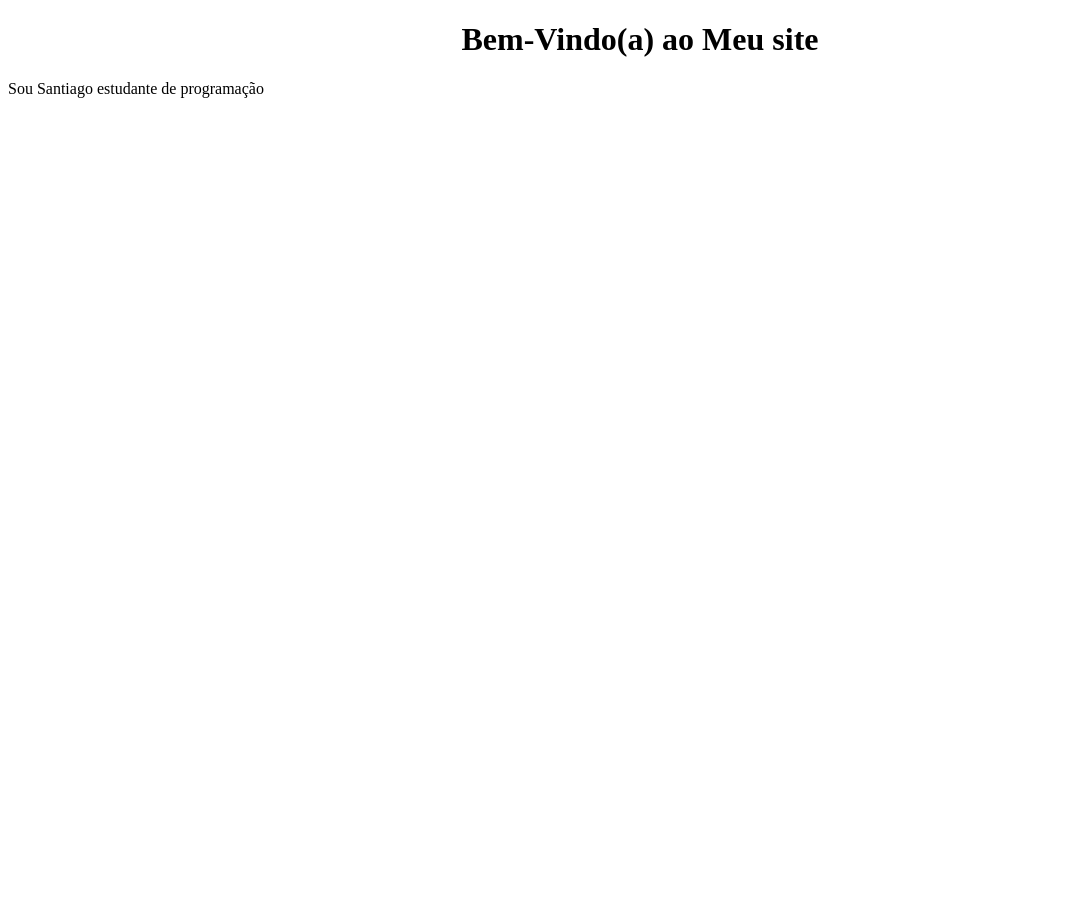
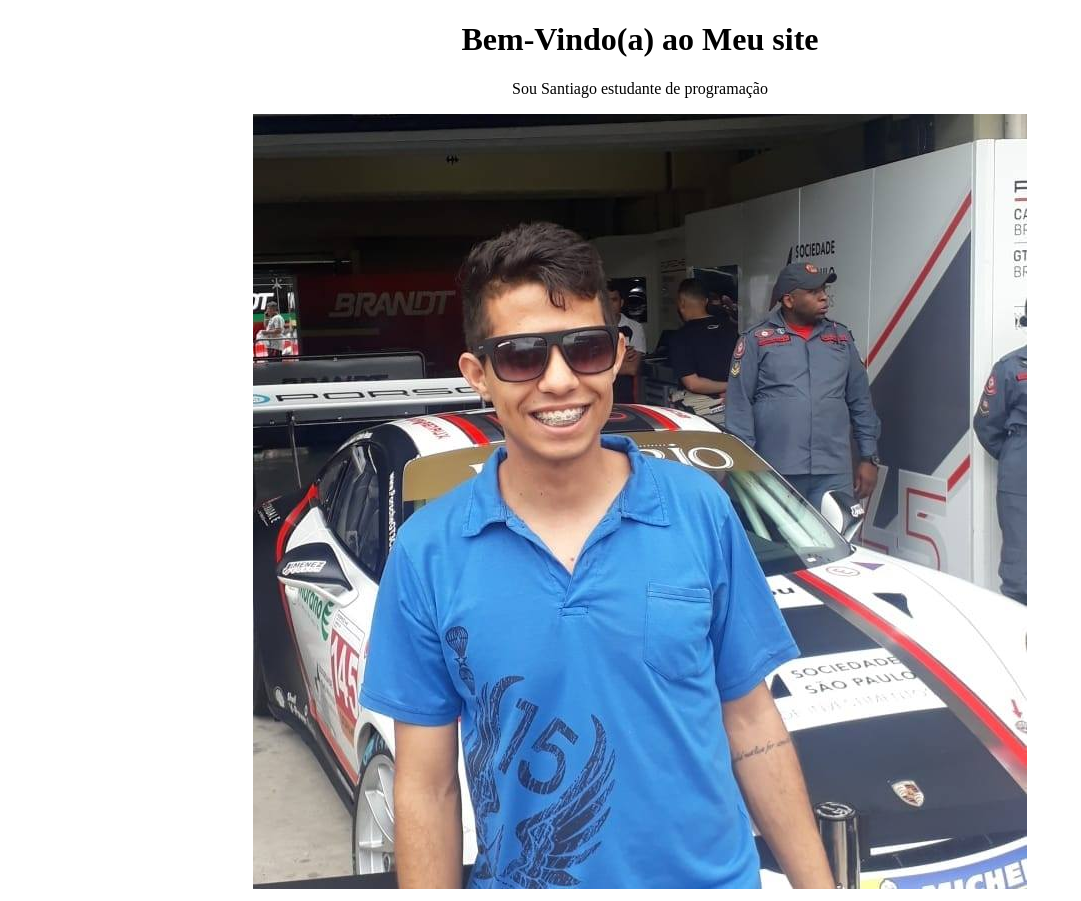
Before and after one commit to SantiagoSilvestre/santiagosilvestre.github.io, a plain HTML site: page index.html in a window 1280 px wide. Shown: the whole page, without its empty margins (0-1081 px from the left). Before the commit the page ends 800 px from the top, so only its background shows below. Drawn offline with Linux system fonts and the light colour scheme.

Commit message:
Imagem add

```diff
--- a/index.html
+++ b/index.html
@@ -6,7 +6,7 @@
 	</head>
 	<body>
 		<h1 style="text-align: center">Bem-Vindo(a) ao Meu site</h1>
-		<p sytle="text-align:center"> Sou Santiago estudante de programação </p>
-		<center><img src=""></center>
+		<p style="text-align: center"> Sou Santiago estudante de programação </p>
+		<center><img src="imagens/santiago.jpg"></center>
 	</body>
 </html>
```
Also changed, not shown: imagens/santiago.jpg (added).
